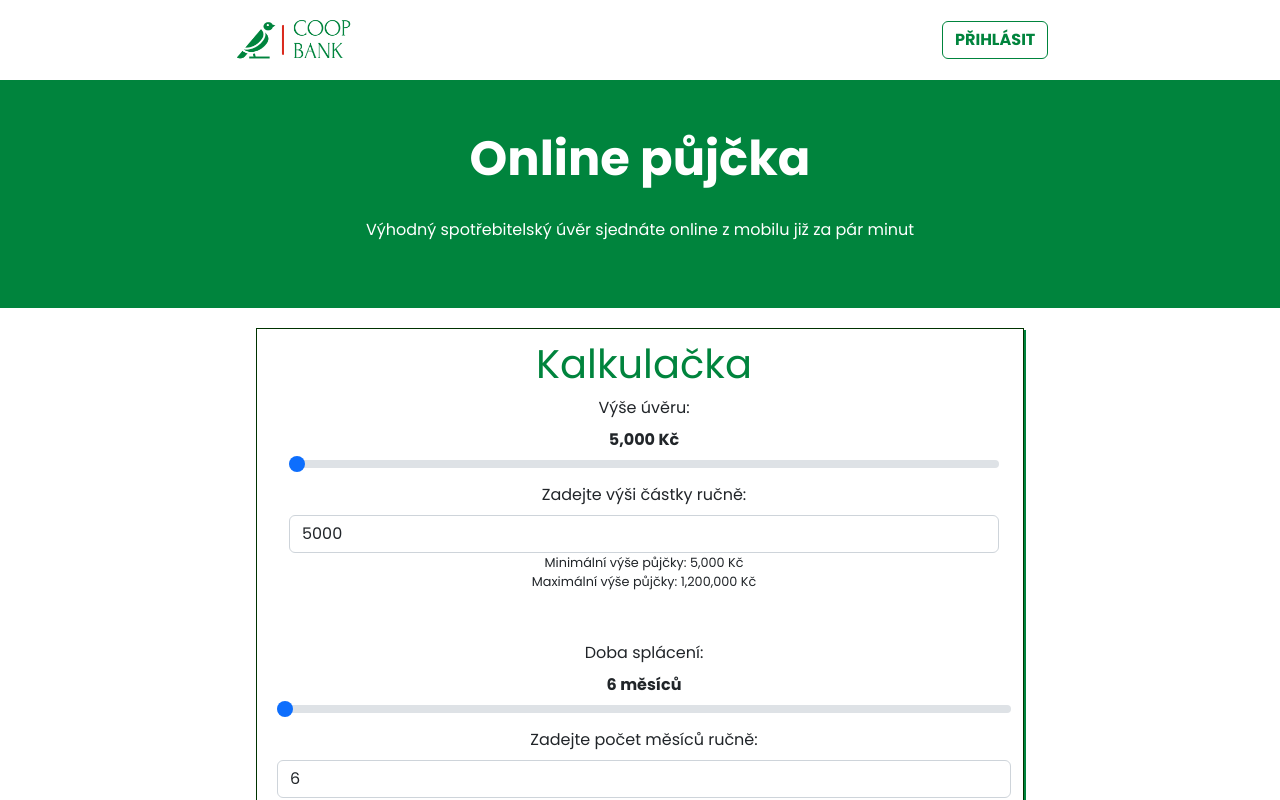
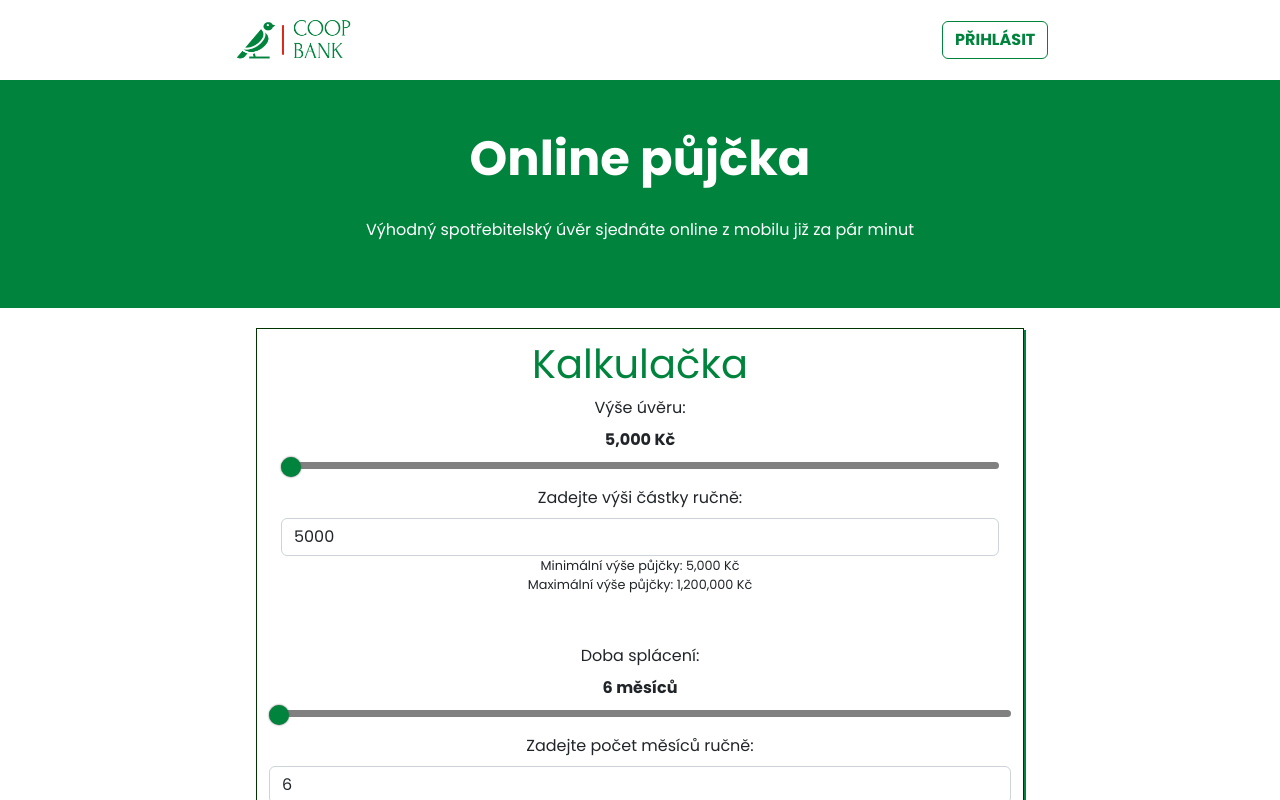
Before and after one commit to Paveln1131/Hatchery_Team_5, a React (Create React App) app in the folder client/: page / in a window 1280 px wide. Shown: the top 800 px of the page. Built offline with nearby package versions, Linux system fonts and the light colour scheme; no server answers.

Commit message:
Calculator final

```diff
--- a/client/src/bricks/LoanCalculator.js
+++ b/client/src/bricks/LoanCalculator.js
@@ -5,8 +5,9 @@ import UserContext from "../UserProvider";
 import styles from "../css/LoanCalculator.module.css"
 
 
-/*  od částky vyšší než 200 000 skákat po 5000, mezery mezi částky po 3 nulách a let že není potřeba počt let vidět, počet msíců a sjednat půjčku tlačítko atraktivnější*/
 function LoanCalculator() {
+
+// Navigation
   const navigate = useNavigate();
   const { collectDataFromCalculator } = useContext(UserContext);
 
@@ -26,8 +27,6 @@ function LoanCalculator() {
     const [results, setResults] = useState({})
 
     // Fetch method for calculation
-
-
     useEffect(() => {
         async function calculate() {
 
@@ -51,13 +50,34 @@ function LoanCalculator() {
 
     }, [amountSlider, numofMonthsSlider])
 
+    // function for submitting
     const handleSubmit = () => {
         collectDataFromCalculator(amountSlider, numofMonthsSlider, results)
+
     }
 
+    // function to show results and validate values
+    const showResults = () => {
+        setShow(!show)
+        if(amountSlider < 5000) {
+            setShow(show)
+            alert("Minimální výše půjčky musí být 5 000 Kč!")
+        } else if(amountSlider > 1200000) {
+            setShow(show)
+            alert("Maximální výše půjčky musí být 1 200 000 Kč!")
+        }
+        if(numofMonthsSlider < 6) {
+            setShow(show)
+            alert("Minimální doba splatnosti je 6 měsíců!")
+        } else if(numofMonthsSlider > 60) {
+            setShow(show)
+            alert("Maximální doba splatnosti je 60 měsíců!")
+        }
+    }
 
     return (
 
+// Rendering the calculator container
         <Container className={styles.card}>
         <div>
             <div>
@@ -68,20 +88,20 @@ function LoanCalculator() {
                     <Form.Label>Výše úvěru: </Form.Label>
                     <div className={styles.loan}> {amountSlider.toLocaleString()} Kč</div>
                     <Form.Range
+                        type="range"
                         min={minAmount}
                         max={maxAmount}
-                        step= {amountSlider < 200000 ? "1000" : "5000"}
+                        step= {amountSlider < 199000 ? "1000" : "5000"}
                         value={amountSlider}
                         onChange={e => setAmountSlider(Number(e.target.value))}
-                        className={styles.sliders}
                         required/>
 
-                  <Form.Label>Zadejte výši částky ručně: </Form.Label>
+                  <Form.Label className={styles.textarea}>Zadejte výši částky ručně: </Form.Label>
                    <Form.Control
                     type="number"
                         min={minAmount}
                         max={maxAmount}
-                        step= {amountSlider < 200000 ? "1000" : "5000"}
+                        step= {amountSlider < 199000 ? "1000" : "5000"}
                         value={amountSlider}
                         onChange={e => setAmountSlider(Number(e.target.value))}
                         required/>
@@ -95,6 +115,7 @@ function LoanCalculator() {
                     <Form.Label>Doba splácení: </Form.Label>
                     <div className={styles.loan}>{numofMonthsSlider} měsíců</div>
                     <Form.Range
+                        className={styles.monthSlider}
                         min={minnumOfMonths}
                         max={maxnumOfMonths}
                         value={numofMonthsSlider}
@@ -103,11 +124,11 @@ function LoanCalculator() {
                         }}
                         required/>
 
-                <Form.Label>Zadejte počet měsíců ručně: </Form.Label>
+                <Form.Label className={styles.textarea}>Zadejte počet měsíců ručně: </Form.Label>
                 <Form.Control
                     type="number"
                     min={minnumOfMonths}
-                    max={maxnumOfMonths}
+                    max={minnumOfMonths}
                     value={numofMonthsSlider}
                     onChange={e => setNumOfMonthsSlider(Number(e.target.value))}
                         required/>
@@ -116,7 +137,7 @@ function LoanCalculator() {
                             <Col className={styles.loanMinimum}>Maximální počet měsíců: {maxnumOfMonths}</Col>
 
                 </Form.Group>
-                <Button onClick={() => setShow(!show)} className={styles.button}>
+                <Button onClick={showResults} className={styles.button}>
                {show === true ? "Schovat výsledky" : "Ukázat výsledky"}
             </Button>
 
@@ -134,18 +155,11 @@ function LoanCalculator() {
                                 handleSubmit();
                                 navigate("../requestForm")}
                             }
-                    >Odeslat</Button>
+                    >SJEDNEJTE SI PŮJČKU!</Button>
                 </div>}
-
-
-
-
-
         </div>
         </Container>
     )
 }
 
-
-
 export default LoanCalculator;
--- a/client/src/css/LoanCalculator.module.css
+++ b/client/src/css/LoanCalculator.module.css
@@ -1,12 +1,17 @@
+/* Styling for the container */
 .card {
     border: rgb(0, 51, 0) 1px solid;
     box-shadow: 2px 2px  rgb(0, 132, 61);
-    padding-left: 20px;
     margin-top: 20px;
     margin-bottom: 20px;
     width: 60%
 }
 
+.container {
+  margin-bottom: 50px;
+}
+
+/* Styling for buttons */
 .button {
     background-color: rgb(0, 132, 61);
     border: none;
@@ -15,6 +20,7 @@
     padding: 14px 40px;
 }
 
+/* Styling for texts */
 .header {
     color: rgb(0, 132, 61);
     margin-top: 11px;
@@ -28,12 +34,50 @@
     font-size: 1.3em;
 }
 
-.container {
-    margin-bottom: 50px;
-
-
-}
 
 .loanMinimum {
     font-size: 0.8em;
 }
+
+.textarea {
+    margin-top: 10px;
+}
+
+/*Styling for sliders */
+input[type="range"] {
+    -webkit-appearance: none;
+    height: 7px;
+    background: grey;
+    border-radius: 5px;
+    background-image: grey;
+    background-repeat: no-repeat;
+  }
+
+  input[type="range"]::-webkit-slider-thumb {
+    -webkit-appearance: none;
+    height: 20px;
+    width: 20px;
+    border-radius: 50%;
+    background: rgb(0, 132, 61);
+    cursor: pointer;
+    box-shadow: 0 0 2px 0 #555;
+    transition: background 0.3s ease-in-out;
+  }
+
+  input[type="range"]::-webkit-slider-runnable-track {
+    -webkit-appearance: none;
+    box-shadow: none;
+    border: none;
+    background: transparent;
+  }
+
+  input[type="range"]::-webkit-slider-thumb:hover {
+    box-shadow: #d46a6a50 0px 0px 0px 8px;
+  }
+
+  input[type="range"]::-webkit-slider-thumb:active {
+    box-shadow: #d46a6a50 0px 0px 0px 11px;
+    transition: box-shadow 350ms cubic-bezier(0.4, 0, 0.2, 1) 0ms,
+      left 350ms cubic-bezier(0.4, 0, 0.2, 1) 0ms,
+      bottom 350ms cubic-bezier(0.4, 0, 0.2, 1) 0ms;
+  }
```
